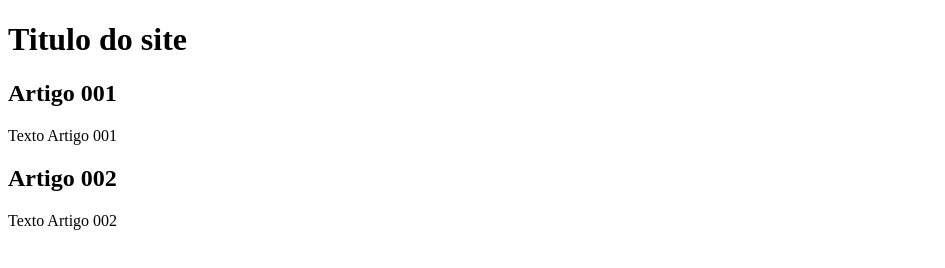
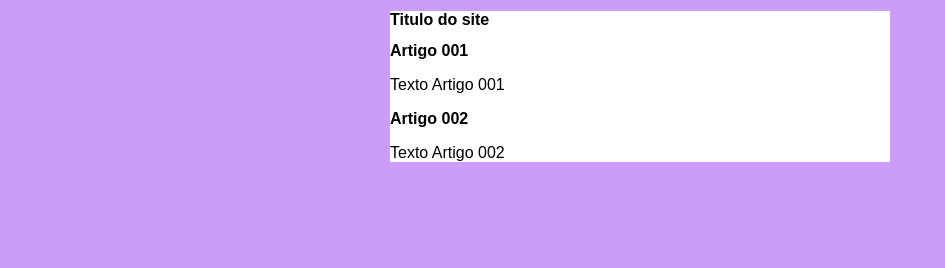
Before and after one commit to FabricioPucinelli/projeto-site, a plain HTML site: page index.html in a window 1280 px wide. Shown: the whole page, without its empty margins (0-945 px from the left). Drawn offline with Linux system fonts and the light colour scheme.

Commit message:
iniciei o design

```diff
--- /dev/null
+++ b/estilos/style.css
@@ -0,0 +1,16 @@
+*{
+    font-family: Arial, Helvetica, sans-serif;
+    font-size: 16px;
+}
+
+body {
+    background-color: rgb(204, 157, 248);
+}
+
+
+main {
+    background-color: white;
+    width: 500px;
+    margin: auto;
+    box-shadow: 3px 3px 5px rgb(red, green, blue);
+}
--- a/index.html
+++ b/index.html
@@ -4,6 +4,7 @@
     <meta charset="UTF-8">
     <meta name="viewport" content="width=device-width, initial-scale=1.0">
     <title>Titulo do site</title>
+    <link rel="stylesheet" href="estilos/style.css">
 </head>
 <body>
     <main>
```
